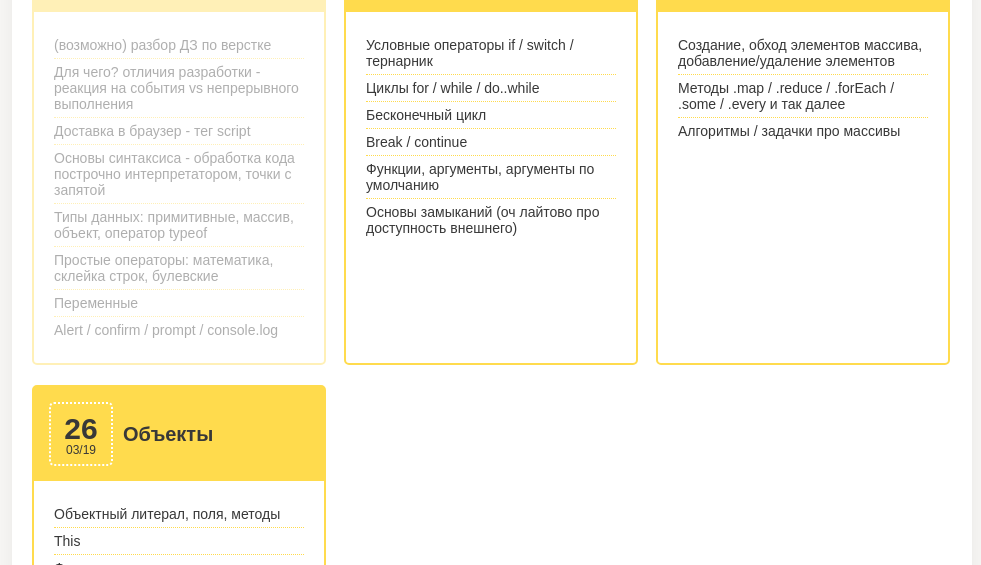
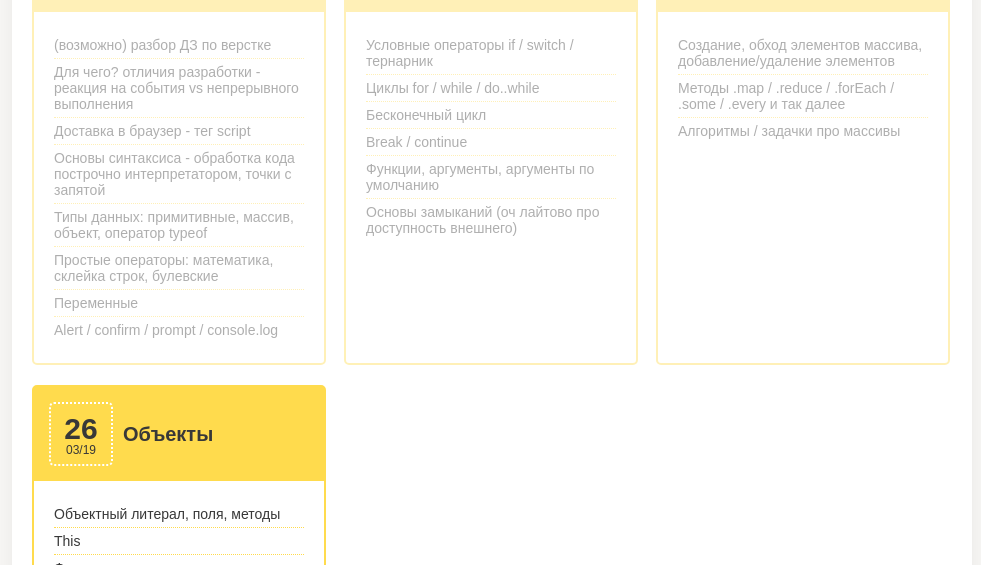
Before and after one commit to mysteryfayd/mysteryfayd.github.io, a plain HTML site: page index.html in a window 1280 px wide. Shown: the part 637-1202 px from the top of the page, without its empty margins (148-1129 px from the left). Drawn offline with Linux system fonts and the light colour scheme.

Commit message:
Update index.html

```diff
--- a/index.html
+++ b/index.html
@@ -118,7 +118,7 @@
                             </div>
                         </li>
 
-                        <li class="lesson">
+                        <li class="lesson lesson-completed">
                             <div class="lesson__title">
                                 <div class="lesson__date">
                                     <div class="lesson__day">19</div>
@@ -138,7 +138,7 @@
                             </div>
                         </li>
 
-                        <li class="lesson">
+                        <li class="lesson lesson-completed">
                             <div class="lesson__title">
                                 <div class="lesson__date">
                                     <div class="lesson__day">21</div>
```
